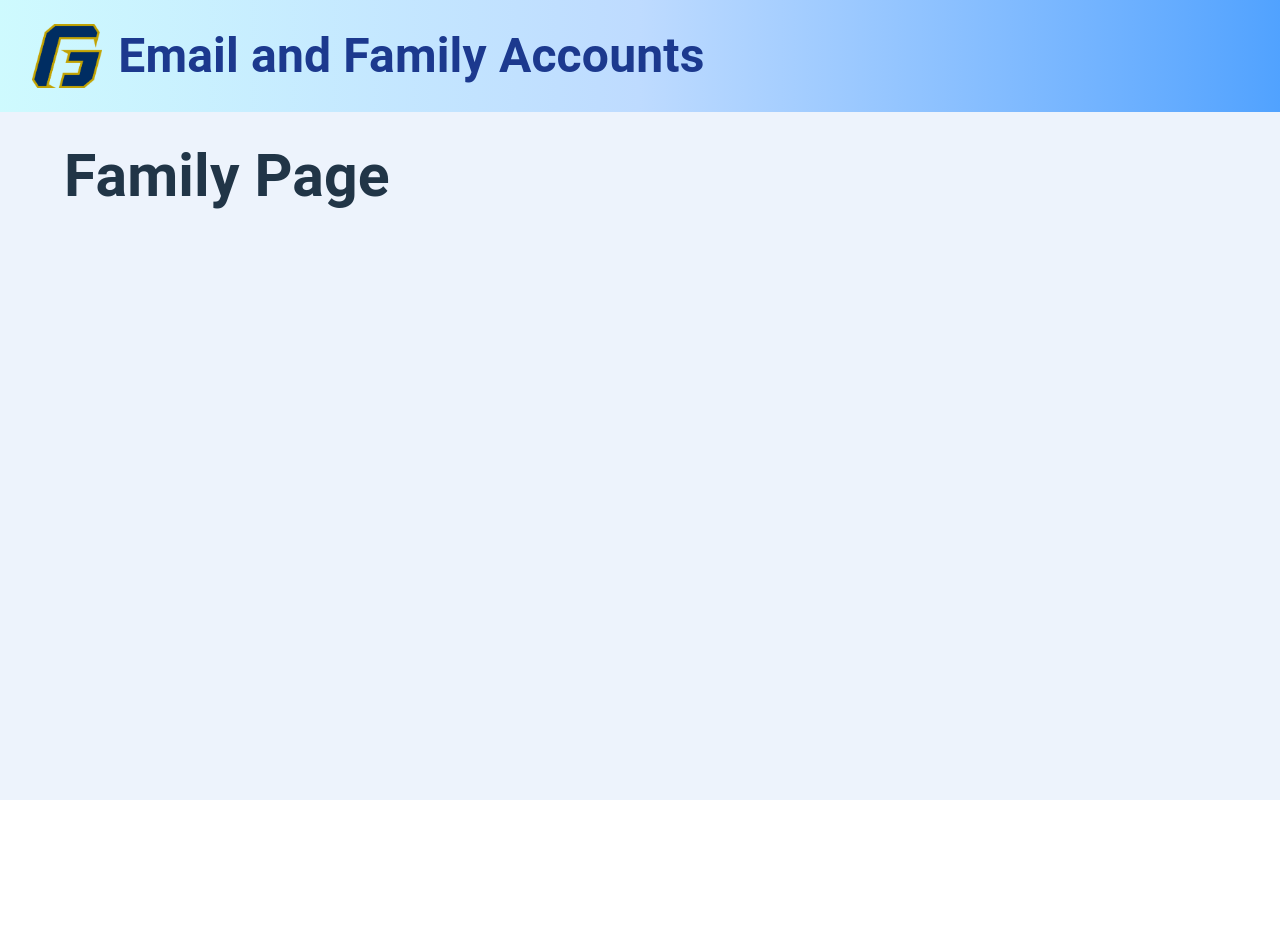
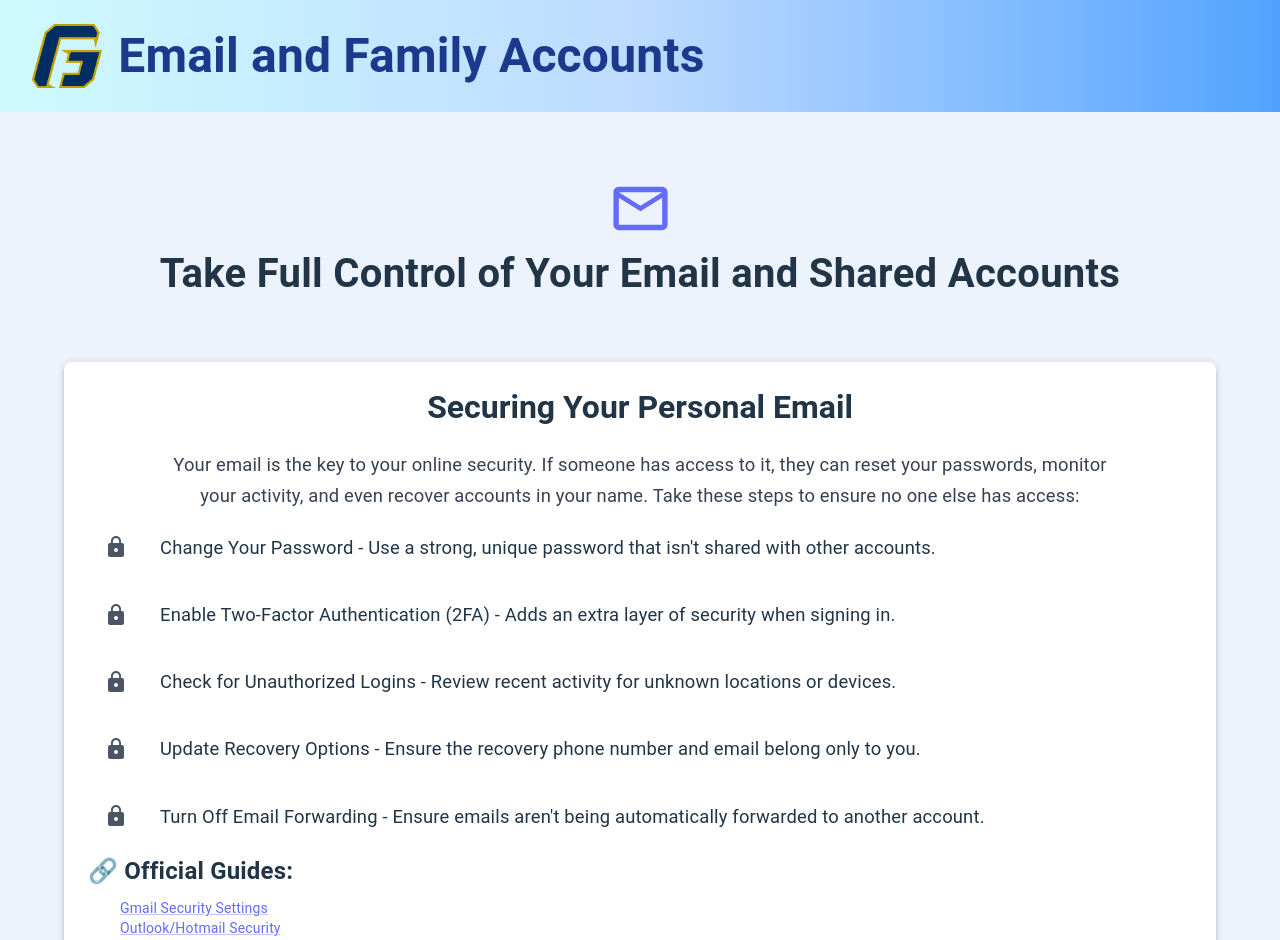
Before and after one commit to CJackson21/compromise-recovery, a React (Vite) app: page /family in a window 1280 px wide. Shown: the top 940 px of the page. Before the commit the page ends 800 px from the top, so only its background shows below. Built offline with nearby package versions, Linux system fonts and the light colour scheme.

Commit message:
chore: added Family Accounts page

```diff
--- a/src/app.tsx
+++ b/src/app.tsx
@@ -4,10 +4,10 @@ import Layout from './components/Layout';
 
 import Home from './components/pages/Home';
 import SocialMedia from './components/pages/SocialMedia';
+import FamilyAccounts from './components/pages/FamilyAccounts';
 
 // Placeholder Components
 // The pages are in /src/components and need to be stubbed out
-const Family = () => <h1 className="text-3xl font-bold">Family Page</h1>;
 const Devices = () => <h1 className="text-3xl font-bold">Devices Page</h1>;
 const Physical = () => <h1 className="text-3xl font-bold">Physical Page</h1>;
 const NotFound = () => <h1 className="text-3xl font-bold">404 - Not Found</h1>;
@@ -19,7 +19,7 @@ export default function App() {
                 <Routes>
                     <Route path="/" element={<Home />} />
                     <Route path="/social" element={<SocialMedia />} />
-                    <Route path="/family" element={<Family />} />
+                    <Route path="/family" element={<FamilyAccounts />} />
                     <Route path="/devices" element={<Devices />} />
                     <Route path="/physical" element={<Physical />} />
                     <Route path="*" element={<NotFound />} />
--- a/src/components/TopBar.tsx
+++ b/src/components/TopBar.tsx
@@ -19,4 +19,4 @@ const TopBar: React.FC<TopBarProps> = ({ title = 'Secure Your Digital Presence'
     );
 };
 
-export default TopBar;
+export default React.memo(TopBar);
--- /dev/null
+++ b/src/components/pages/FamilyAccounts.tsx
@@ -0,0 +1,178 @@
+import React from 'react';
+
+import MailOutlineIcon from '@mui/icons-material/MailOutline';
+import GroupIcon from '@mui/icons-material/Group';
+import LockIcon from '@mui/icons-material/Lock';
+
+import Grid from '@mui/material/Grid2';
+import Typography from '@mui/material/Typography';
+import Paper from '@mui/material/Paper';
+import List from '@mui/material/List';
+import ListItem from '@mui/material/ListItem';
+import ListItemIcon from '@mui/material/ListItemIcon';
+import ListItemText from '@mui/material/ListItemText';
+import Link from '@mui/material/Link';
+
+function FamilyAccounts() {
+    const cardStyles = React.useMemo(
+        () => ({
+            p: 3,
+            borderRadius: 2,
+            // display: 'flex',
+            // flexDirection: 'column',
+            // alignItems: 'center',
+            minWidth: 250,
+            transition: 'transform 0.3s ease, box-shadow 0.3s ease',
+            '&:hover': { transform: 'translateY(-5px)', boxShadow: 6 },
+            className: 'paper-container',
+        }),
+        []
+    );
+    return (
+        <Grid container spacing={8} justifyContent="center" className="w-full pt-8">
+            {/* Section Heading */}
+            <Grid size={12} textAlign="center">
+                <MailOutlineIcon sx={{ fontSize: 65, color: 'primary.main', mb: 1 }} />
+                <Typography variant="h4" fontWeight="bold">
+                    Take Full Control of Your Email and Shared Accounts
+                </Typography>
+            </Grid>
+
+            {/* Email Security Section */}
+            <Grid container justifyContent="center">
+                <Grid sx={{ xs: 12, sm: 10, md: 8 }}>
+                    <Paper elevation={3} sx={cardStyles}>
+                        <Typography variant="h5" fontWeight="bold" className="mb-4 text-center">
+                            Securing Your Personal Email
+                        </Typography>
+                        <Typography
+                            variant="body1"
+                            className="text-gray-700 mb-4 pt-5 text-center pl-18 pr-18"
+                        >
+                            Your email is the key to your online security. If someone has access to
+                            it, they can reset your passwords, monitor your activity, and even
+                            recover accounts in your name. Take these steps to ensure no one else
+                            has access:
+                        </Typography>
+                        <List className="space-y-3">
+                            {[
+                                "Change Your Password - Use a strong, unique password that isn't shared with other accounts.",
+                                'Enable Two-Factor Authentication (2FA) - Adds an extra layer of security when signing in.',
+                                'Check for Unauthorized Logins - Review recent activity for unknown locations or devices.',
+                                'Update Recovery Options - Ensure the recovery phone number and email belong only to you.',
+                                "Turn Off Email Forwarding - Ensure emails aren't being automatically forwarded to another account.",
+                            ].map((item, index) => (
+                                <ListItem key={index} className="flex items-center">
+                                    <ListItemIcon>
+                                        <LockIcon className="text-gray-600" />
+                                    </ListItemIcon>
+                                    <ListItemText primary={item} />
+                                </ListItem>
+                            ))}
+                        </List>
+
+                        <Typography variant="h6" fontWeight="bold" className="mt-4">
+                            🔗 Official Guides:
+                        </Typography>
+                        <div className="mt-2 space-y-1 ml-8">
+                            {[
+                                {
+                                    label: 'Gmail Security Settings',
+                                    url: 'https://support.google.com/accounts/answer/46526',
+                                },
+                                {
+                                    label: 'Outlook/Hotmail Security',
+                                    url: 'https://support.microsoft.com/en-us/office/help-protect-your-outlook-com-email-account-a4f20fc5-4307-4ece-8231-6d4d4bd8a9ba',
+                                },
+                                {
+                                    label: 'Yahoo Security',
+                                    url: 'https://help.yahoo.com/kb/account/SLN2080.html',
+                                },
+                            ].map((link, index) => (
+                                <Typography key={index} variant="body2">
+                                    <Link
+                                        href={link.url}
+                                        target="_blank"
+                                        rel="noopener noreferrer"
+                                        className="text-blue-600 hover:underline"
+                                    >
+                                        {link.label}
+                                    </Link>
+                                </Typography>
+                            ))}
+                        </div>
+                    </Paper>
+                </Grid>
+            </Grid>
+
+            {/* Family Accounts Section */}
+            <Grid container justifyContent="center" className="pb-10">
+                <Grid sx={{ xs: 12, sm: 10, md: 8, mt: 4 }} className="text-center">
+                    <Paper elevation={3} sx={cardStyles}>
+                        <Typography variant="h5" fontWeight="bold" className="mb-4 text-center">
+                            Managing Family & Shared Accounts
+                        </Typography>
+                        <Typography
+                            variant="body1"
+                            className="text-gray-700 mb-4 pt-5 text-center pl-18 pr-18"
+                        >
+                            Some accounts, like Google, Microsoft, and Apple Family Sharing, can
+                            keep you connected to others without you realizing it. If you're part of
+                            a family group, the account owner might be able to see purchases,
+                            location history, and other activity. Here's how to check and remove
+                            yourself from shared accounts:
+                        </Typography>
+                        <List className="space-y-3">
+                            {[
+                                'Google Family Group - View and leave a Google family group.',
+                                'Microsoft Family Safety - Remove yourself from a Microsoft family account.',
+                                "Apple Family Sharing - Manage or exit Apple's shared account system.",
+                                'Other Shared Services - Check if your accounts (like Amazon, Netflix, or cloud storage) are linked to anyone else.',
+                            ].map((item, index) => (
+                                <ListItem key={index} className="flex items-center">
+                                    <ListItemIcon>
+                                        <GroupIcon className="text-gray-600" />
+                                    </ListItemIcon>
+                                    <ListItemText primary={item} />
+                                </ListItem>
+                            ))}
+                        </List>
+
+                        <Typography variant="h6" fontWeight="bold" className="mt-4 text-left">
+                            🔗 Official Guides:
+                        </Typography>
+                        <div className="mt-2 space-y-1 ml-8 text-left">
+                            {[
+                                {
+                                    label: 'Leave a Google Family Group',
+                                    url: 'https://families.google.com/families',
+                                },
+                                {
+                                    label: 'Manage Microsoft Family',
+                                    url: 'https://www.microsoft.com/en-us/microsoft-365/family-safety',
+                                },
+                                {
+                                    label: 'Apple Family Sharing Guide',
+                                    url: 'https://support.apple.com/en-us/HT201081',
+                                },
+                            ].map((link, index) => (
+                                <Typography key={index} variant="body2">
+                                    <Link
+                                        href={link.url}
+                                        target="_blank"
+                                        rel="noopener noreferrer"
+                                        className="text-blue-600 hover:underline"
+                                    >
+                                        {link.label}
+                                    </Link>
+                                </Typography>
+                            ))}
+                        </div>
+                    </Paper>
+                </Grid>
+            </Grid>
+        </Grid>
+    );
+}
+
+export default FamilyAccounts;
--- a/src/components/pages/Home.tsx
+++ b/src/components/pages/Home.tsx
@@ -13,7 +13,7 @@ import MailOutlineIcon from '@mui/icons-material/MailOutline';
 import DevicesIcon from '@mui/icons-material/Devices';
 import LockIcon from '@mui/icons-material/Lock';
 
-export default function Home() {
+function Home() {
     const linkStyles = React.useMemo(
         () => ({
             textDecoration: 'none',
@@ -208,3 +208,5 @@ export default function Home() {
         </Grid>
     );
 }
+
+export default Home;
--- a/src/index.css
+++ b/src/index.css
@@ -68,3 +68,7 @@ button:focus-visible {
         background-color: #213547;
     }
 }
+
+.paper-container {
+    will-change: transform;
+}
--- a/tailwind.config.js
+++ b/tailwind.config.js
@@ -1,8 +1,8 @@
 /** @type {import('tailwindcss').Config} */
 export default {
-  content: ["./index.html", "./src/**/*.{js,ts,jsx,tsx}"],
-  theme: {
-    extend: {},
-  },
-  plugins: [],
+    content: ['./index.html', './src/**/*.{js,ts,jsx,tsx}'],
+    theme: {
+        extend: { scrollBehavior: ['smooth'] },
+    },
+    plugins: [],
 };
```
Also changed, not shown: src/components/pages/SocialMedia.tsx (+5 -4 lines).
